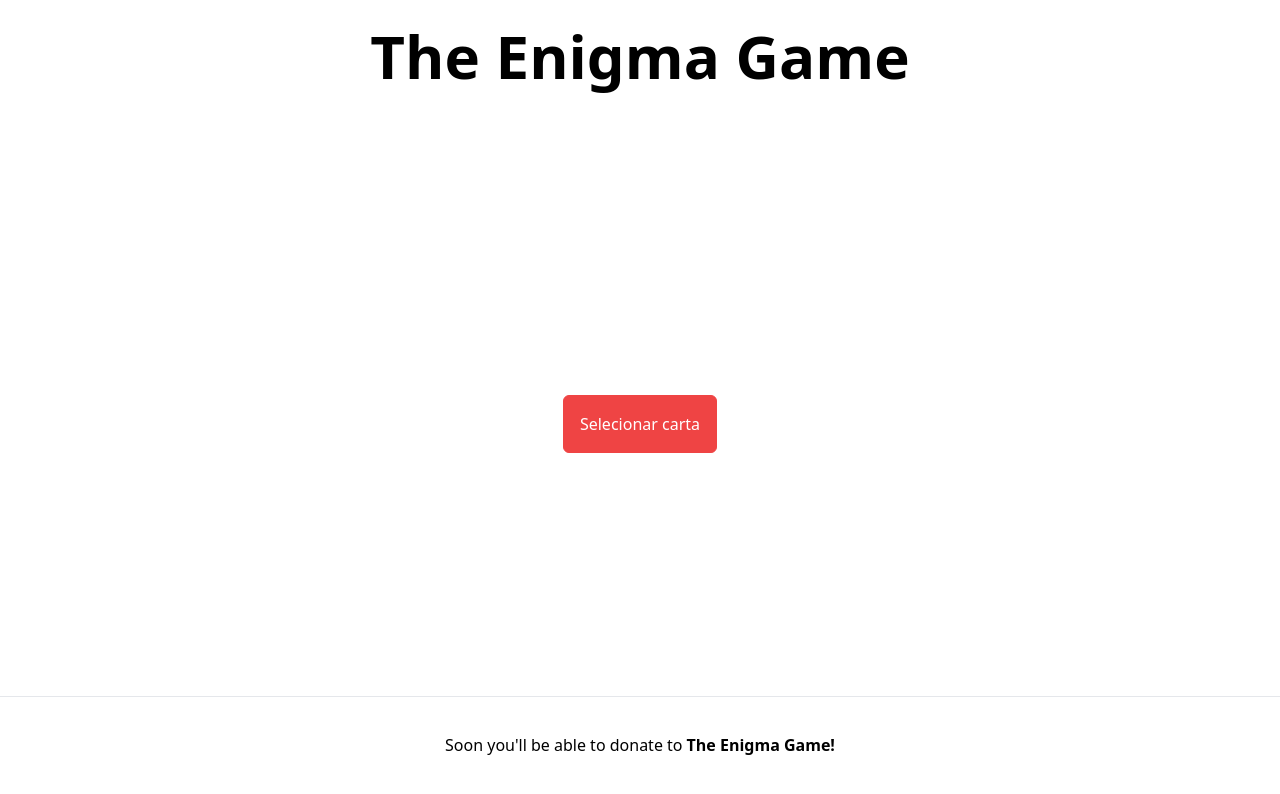
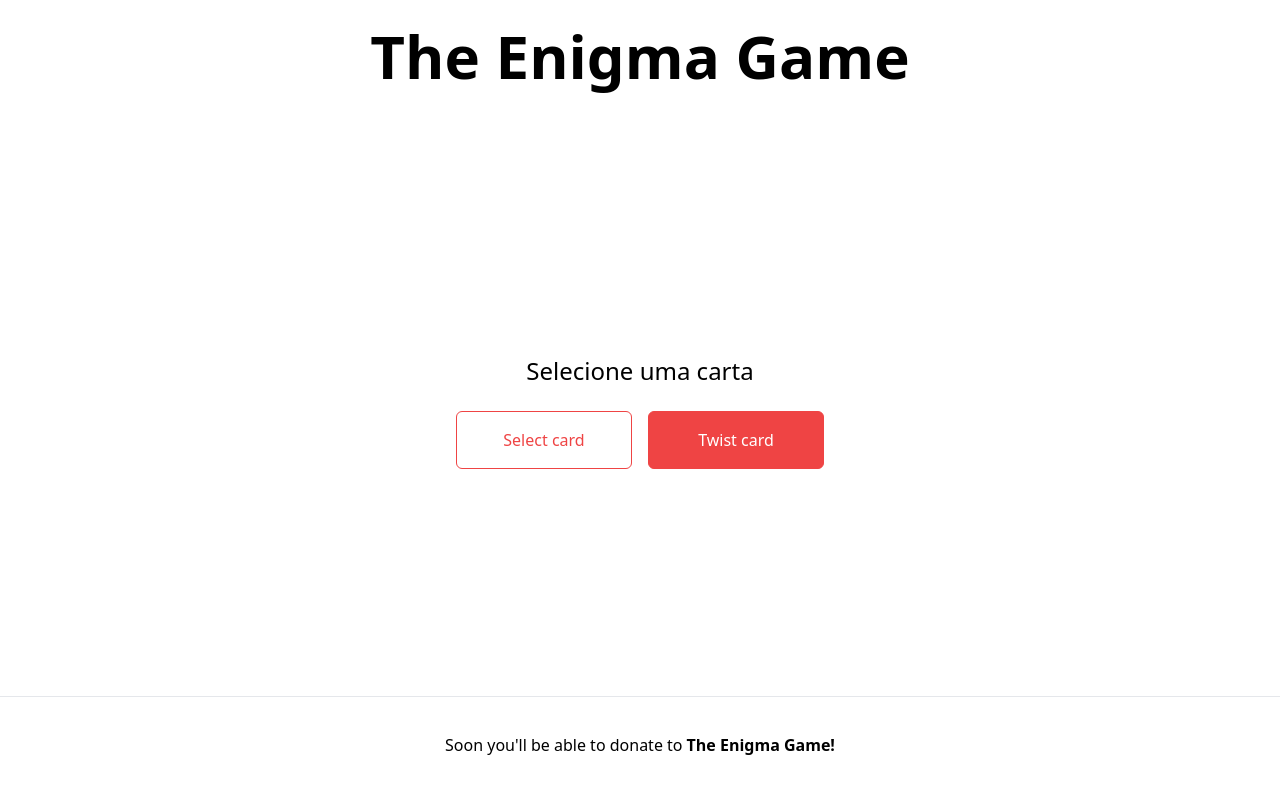
Before and after one commit to luigiremor/the-enigma-game, a Next.js app in the folder frontend/: page / in a window 1280 px wide. Shown: the top 794 px of the page. Built offline with nearby package versions, Linux system fonts and the light colour scheme.

Commit message:
feat: twist card and filteredCards added

```diff
--- a/frontend/pages/index.tsx
+++ b/frontend/pages/index.tsx
@@ -1,6 +1,6 @@
-import type { NextPage } from "next"
-import Head from "next/head"
-import { useState } from "react"
+import type { NextPage } from "next";
+import Head from "next/head";
+import { useState } from "react";
 
 const Home: NextPage = () => {
   const cards = [
@@ -25,24 +25,37 @@ const Home: NextPage = () => {
         "A man was found dead at a high stakes poker game. It's up to you to figure out how he died.",
       back: "The man had been playing in a high stakes poker game with a group of shady characters. During the game, he accused one of his opponents of cheating and a heated argument ensued. It was later revealed that the accused cheat had slipped poison into the victim's drink during the argument, causing him to collapse and die at the table. The cheat was eventually arrested and charged with murder.",
     },
-  ]
+  ];
 
   interface FilteredCard {
-    id: number
-    title: string
-    front: string
-    back: string
+    id: number;
+    title: string;
+    front: string;
+    back: string;
   }
 
-  const [filteredCard, setFilteredCard] = useState<FilteredCard>()
-  const [numbersUsed, setNumbersUsed] = useState([])
+  const [filteredCard, setFilteredCard] = useState<FilteredCard>();
+  const [numbersUsed, setNumbersUsed] = useState<number[]>([]);
+  const [isFront, setIsFront] = useState(true);
 
+  const handleSide = () => {
+    setIsFront(!isFront);
+  };
 
   const handleCard = () => {
-    const randomIndex = Math.floor(Math.random() * cards.length)
-    const randomCard = cards[randomIndex]
-    setFilteredCard(randomCard)
-  }
+    if (numbersUsed.length < cards.length) {
+      let randomIndex = Math.floor(Math.random() * cards.length);
+      while (numbersUsed.includes(randomIndex)) {
+        randomIndex = Math.floor(Math.random() * cards.length);
+      }
+      const randomCard = cards[randomIndex];
+      setFilteredCard(randomCard);
+      setNumbersUsed([...numbersUsed, randomIndex]);
+      setIsFront(true)
+    } else {
+      alert("Sem novas cartas");
+    }
+  };
 
   return (
     <div className="flex min-h-screen flex-col items-center justify-center py-2">
@@ -51,24 +64,34 @@ const Home: NextPage = () => {
         <link rel="icon" href="/favicon.ico" />
       </Head>
       <header className="flex h-24 w-full items-center justify-center">
-        <h1 className="text-6xl font-bold">The Enigma Game</h1>
+        <h1 className="text-6xl font-bold text-center">The Enigma Game</h1>
       </header>
-      <main className="flex w-full flex-1 flex-col items-center justify-center px-20 text-center">
+      <main className="flex w-full flex-1 flex-col items-center justify-center px-20 text-center m-10">
         <div className="mt-6 flex max-w-4xl flex-wrap items-center justify-around sm:w-full">
-          {filteredCard && (
+          {filteredCard ? (
             <a className="mt-6 w-96 rounded-xl border p-6 text-left">
               <h3 className="text-2xl">{filteredCard.title}</h3>
-              <div>{filteredCard.front}</div>
+              <div>{isFront ? filteredCard.front : filteredCard.back}</div>
             </a>
-          )}
+          ) : <div className="text-2xl font-medium">Selecione uma carta</div>
+
+        }
         </div>
 
-        <button
-          onClick={handleCard}
-          className="border-red-500 border mt-6 p-4 rounded-md text-white bg-red-500 hover:bg-red-600"
-        >
-          Selecionar carta
-        </button>
+        <div className="flex gap-4">
+          <button
+            onClick={handleCard}
+            className="border-red-500 border mt-6 p-4 rounded-md text-red-500 bg-white hover:bg-red-100 w-44"
+          >
+            Select {numbersUsed.length > 0 && "another"} card
+          </button>
+          <button
+            onClick={handleSide}
+            className="border-red-500 border mt-6 p-4 rounded-md text-white bg-red-500 hover:bg-red-600 w-44"
+          >
+            Twist card
+          </button>
+        </div>
       </main>
 
       <footer className="flex h-24 w-full items-center justify-center border-t">
@@ -76,7 +99,7 @@ const Home: NextPage = () => {
         <a className="font-bold ml-1"> The Enigma Game!</a>
       </footer>
     </div>
-  )
-}
+  );
+};
 
-export default Home
+export default Home;
```
